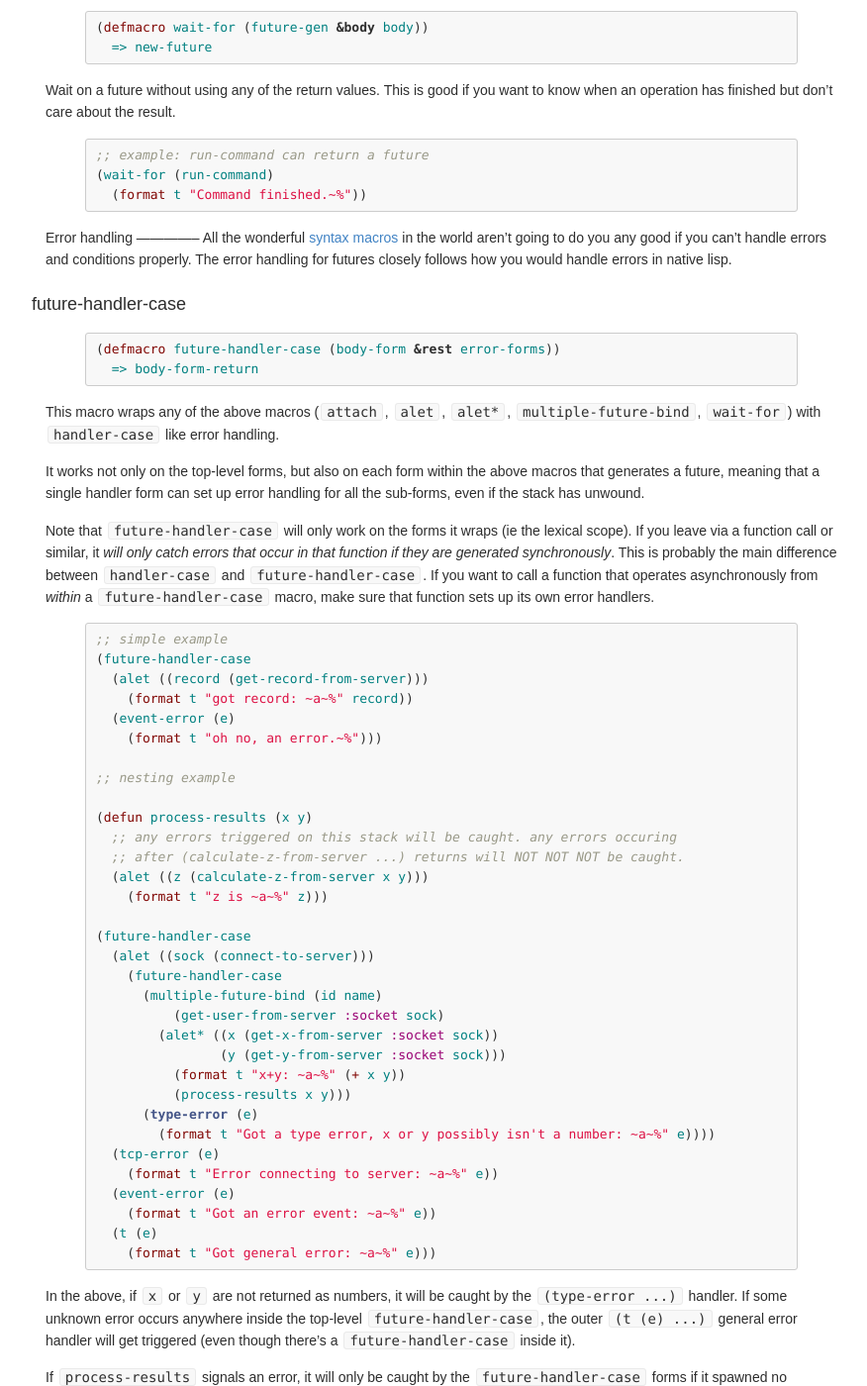
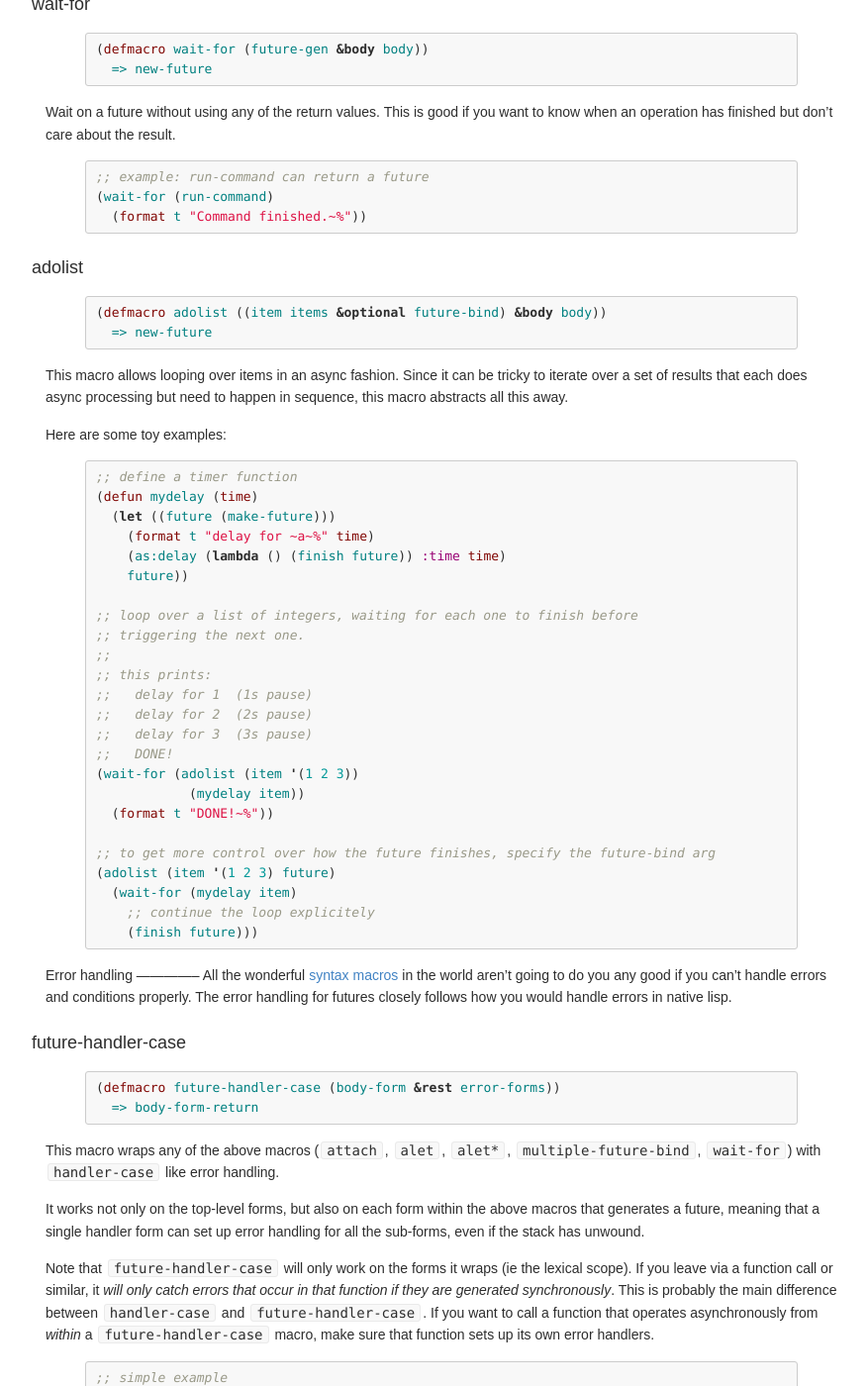
Before and after one commit to orthecreedence/cl-async, a Jekyll site: the page built from future.md, in a window 1280 px wide and 1400 px high, scrolled down 7606 px. Shown: the whole window at 99% size, without its empty margins (194-1070 px from the left). Built offline with Jekyll 4.4.1, drawn with Linux system fonts in a browser that asks for light colours; Markdown is read by kramdown in place of the engine named in the settings.

Commit message:
adding adolist docs

```diff
--- a/future.md
+++ b/future.md
@@ -28,6 +28,7 @@ are constantly dealing with values that are not yet realized.
   - [aif](#aif) _macro_
   - [multiple-future-bind](#multiple-future-bind) _macro_
   - [wait-for](#wait-for) _macro_
+  - [adolist](#adolist) _macro_
 - [Error handling](#error-handling)
   - [future-handler-case](#future-handler-case) _macro_
   - [:future-debug](#future-debug) _feature_
@@ -476,6 +477,46 @@ want to know when an operation has finished but don't care about the result.
   (format t "Command finished.~%"))
 {% endhighlight %}
 
+<a id="wait-for"></a>
+### adolist
+{% highlight cl %}
+(defmacro adolist ((item items &optional future-bind) &body body))
+  => new-future
+{% endhighlight %}
+
+This macro allows looping over items in an async fashion. Since it can be tricky
+to iterate over a set of results that each does async processing but need to
+happen in sequence, this macro abstracts all this away.
+
+Here are some toy examples:
+
+{% highlight cl %}
+;; define a timer function
+(defun mydelay (time)
+  (let ((future (make-future)))
+    (format t "delay for ~a~%" time)
+    (as:delay (lambda () (finish future)) :time time)
+    future))
+
+;; loop over a list of integers, waiting for each one to finish before
+;; triggering the next one.
+;;
+;; this prints:
+;;   delay for 1  (1s pause)
+;;   delay for 2  (2s pause)
+;;   delay for 3  (3s pause)
+;;   DONE!
+(wait-for (adolist (item '(1 2 3))
+            (mydelay item))
+  (format t "DONE!~%"))
+
+;; to get more control over how the future finishes, specify the future-bind arg
+(adolist (item '(1 2 3) future)
+  (wait-for (mydelay item)
+    ;; continue the loop explicitely
+    (finish future)))
+{% endhighlight %}
+
 <a id="error-handling"></a>
 Error handling
 --------------
```
